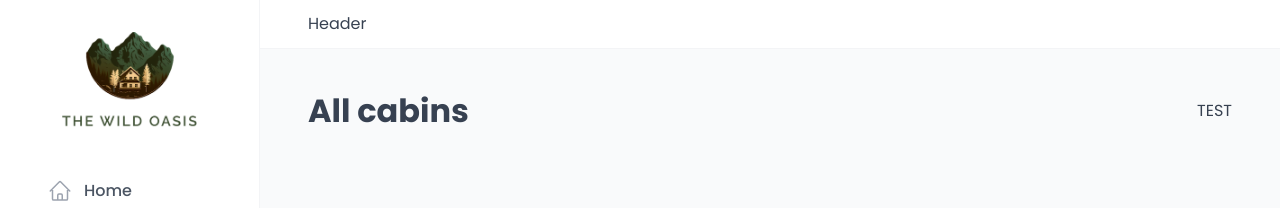
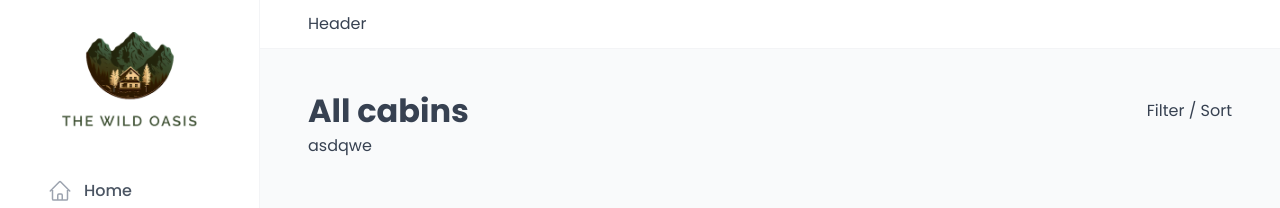
Before and after one commit to 13reath/Wild-Oasis_App, a React (Vite) app: page /cabins in a window 1280 px wide. Shown: the top 208 px of the page. Built offline with nearby package versions, Linux system fonts and the light colour scheme; no server answers; the database is empty; a web font is replaced by a local one.

Commit message:
added react Query

```diff
--- a/index.html
+++ b/index.html
@@ -2,7 +2,7 @@
 <html lang="en">
     <head>
         <meta charset="UTF-8" />
-        <link rel="icon" type="image/svg+xml" href="/vite.svg" />
+        <link rel="icon" type="image/svg+xml" href="/logo-dark.png" />
         <meta name="viewport" content="width=device-width, initial-scale=1.0" />
 
         <link rel="preconnect" href="https://fonts.googleapis.com" />
@@ -15,7 +15,7 @@
             href="https://fonts.googleapis.com/css2?family=Sono:wght@400;500;600&display=swap"
             rel="stylesheet"
         />
-        <title>The Wild Oasis</title>
+        <title>The Oasis</title>
     </head>
     <body>
         <div id="root"></div>
--- a/package.json
+++ b/package.json
@@ -11,6 +11,8 @@
   },
   "dependencies": {
     "@supabase/supabase-js": "^2.75.1",
+    "@tanstack/react-query": "^4.42.0",
+    "@tanstack/react-query-devtools": "^4.42.0",
     "react": "^18.2.0",
     "react-dom": "^18.2.0",
     "react-icons": "^5.5.0",
--- a/src/App.jsx
+++ b/src/App.jsx
@@ -10,11 +10,23 @@ import Settings from './pages/Settings.jsx';
 import Account from './pages/Account.jsx';
 import Login from './pages/Login.jsx';
 import PageNotFound from './pages/PageNotFound.jsx';
+import { QueryClient, QueryClientProvider } from '@tanstack/react-query';
+import { ReactQueryDevtools } from '@tanstack/react-query-devtools';
+
+const queryClient = new QueryClient({
+    defaultOptions: {
+        queries: {
+            staleTime: 60 * 1000,
+        },
+    },
+});
 
 export default function App() {
     return (
-        <>
+        <QueryClientProvider client={queryClient}>
             <GlobalStyles />
+            <ReactQueryDevtools initialIsOpen={false} />
+
             <BrowserRouter>
                 <Routes>
                     <Route element={<AppLayout />}>
@@ -31,6 +43,6 @@ export default function App() {
                     <Route path="*" element={<PageNotFound />} />
                 </Routes>
             </BrowserRouter>
-        </>
+        </QueryClientProvider>
     );
 }
--- a/src/features/cabins/CabinTable.jsx
+++ b/src/features/cabins/CabinTable.jsx
@@ -1,4 +1,6 @@
-import styled from "styled-components";
+import { useQuery } from '@tanstack/react-query';
+import { getCabins } from '../../services/apiCabins';
+import styled from 'styled-components';
 
 const Table = styled.div`
     border: 1px solid var(--color-grey-200);
@@ -23,3 +25,14 @@ const TableHeader = styled.header`
     color: var(--color-grey-600);
     padding: 1.6rem 2.4rem;
 `;
+
+function CabinTable() {
+    const x = useQuery({
+        queryKey: [`cabin`],
+        queryFn: getCabins,
+    });
+    console.log(x);
+
+    return <div>asdqwe</div>;
+}
+export default CabinTable;
--- a/src/pages/Cabins.jsx
+++ b/src/pages/Cabins.jsx
@@ -1,13 +1,20 @@
-import Heading from "../ui/Heading";
-import Row from "../ui/Row";
+import Heading from '../ui/Heading';
+import Row from '../ui/Row';
+import CabinTable from '../features/cabins/CabinTable';
 
 function Cabins() {
-  return (
-    <Row type="horizontal">
-      <Heading as="h1">All cabins</Heading>
-      <p>TEST</p>
-    </Row>
-  );
+    return (
+        <>
+            <Row type="horizontal">
+                <Heading as="h1">All cabins</Heading>
+                <p>Filter / Sort</p>
+            </Row>
+
+            <Row>
+                <CabinTable />
+            </Row>
+        </>
+    );
 }
 
 export default Cabins;
```
Also changed, not shown: 1 other file (tests, documents, lock files or other folders). Lines whose indentation alone changed are shown as unchanged.
